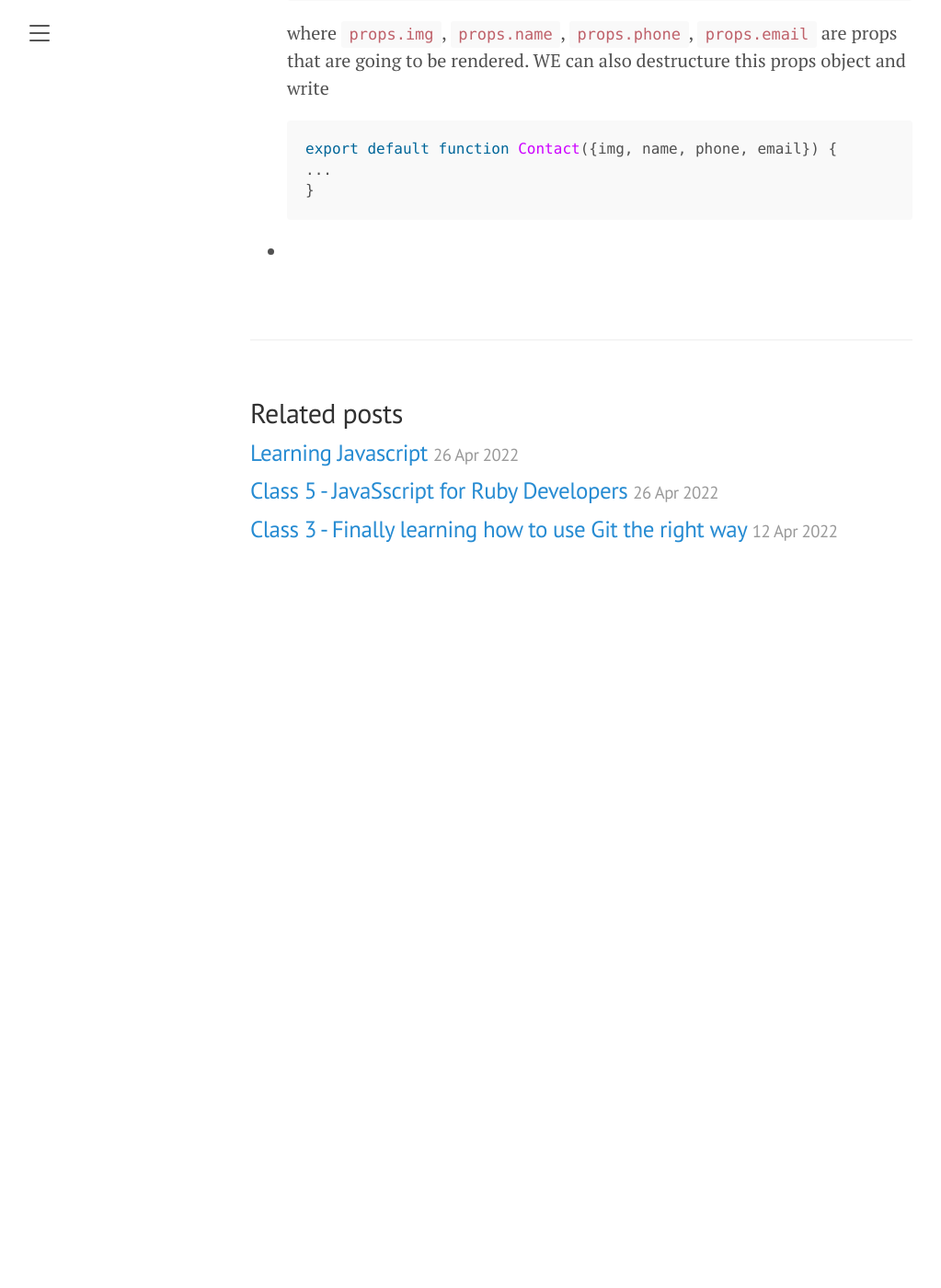
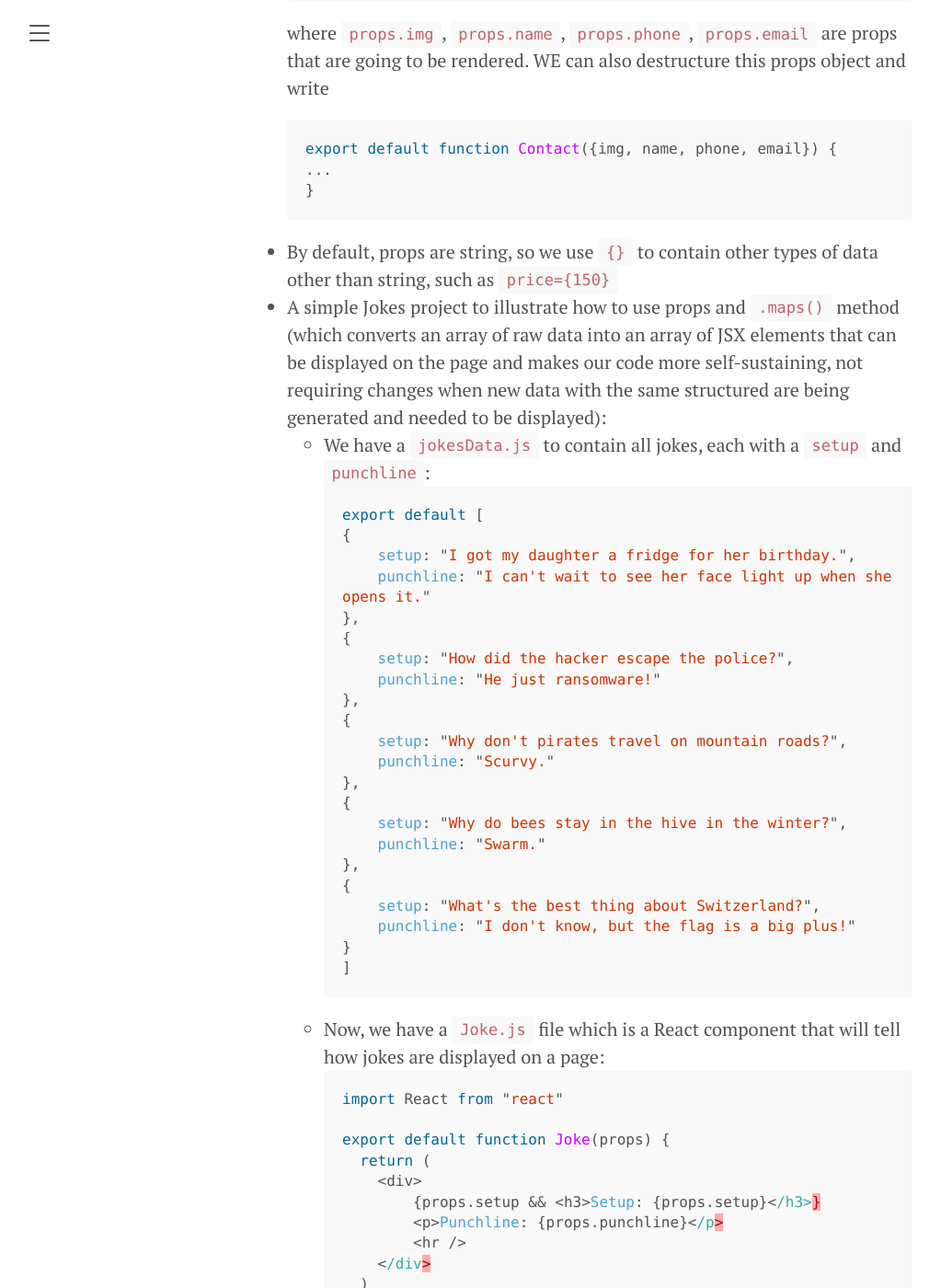
Before and after one commit to thaong91/tn-appdev-spr22, a Jekyll site: the page built from _posts/2022-05-06-learning-react.md, in a window 1280 px wide and 1400 px high, scrolled down 7294 px. Shown: the whole window at 92% size, without its empty margins (8-1031 px from the left). Built offline with Jekyll 4.4.1, drawn with Linux system fonts in a browser that asks for light colours; before the commit the page ends 7945 px from its top, so only the background shows below that; some of the changed text lies outside the part shown.

Commit message:
finish second lesson on Scrimba

````diff
--- a/_posts/2022-05-06-learning-react.md
+++ b/_posts/2022-05-06-learning-react.md
@@ -245,4 +245,95 @@ An imperative way to write our previous React code
   ...
   }
   ```
--
+- By default, props are string, so we use `{}` to contain other types of data other than string, such as `price={150}`
+- A simple Jokes project to illustrate how to use props and `.maps()` method (which converts an array of raw data into an array of JSX elements that can be displayed on the page and makes our code more self-sustaining, not requiring changes when new data with the same structured are being generated and needed to be displayed):
+  - We have a `jokesData.js` to contain all jokes, each with a `setup` and `punchline`:
+    ```javascript
+    export default [
+    {
+        setup: "I got my daughter a fridge for her birthday.",
+        punchline: "I can't wait to see her face light up when she opens it."
+    },
+    {
+        setup: "How did the hacker escape the police?",
+        punchline: "He just ransomware!"
+    },
+    {
+        setup: "Why don't pirates travel on mountain roads?",
+        punchline: "Scurvy."
+    },
+    {
+        setup: "Why do bees stay in the hive in the winter?",
+        punchline: "Swarm."
+    },
+    {
+        setup: "What's the best thing about Switzerland?",
+        punchline: "I don't know, but the flag is a big plus!"
+    }
+    ]
+    ```
+  - Now, we have a `Joke.js` file which is a React component that will tell how jokes are displayed on a page:
+    ```javascript
+    import React from "react"
+
+    export default function Joke(props) {
+      return (
+        <div>
+            {props.setup && <h3>Setup: {props.setup}</h3>}
+            <p>Punchline: {props.punchline}</p>
+            <hr />
+        </div>
+      )
+    }
+    ```
+  - Lastly, we'll compose an `App.js` file that will take in `Joke.js` component (and ideally other components as well, in the case of a more realistic webpage) and display:
+    ```javascript
+    import React from "react"
+    import Joke from "./Joke"
+    import jokesData from "./jokesData"
+
+    export default function App() {
+      const jokeElements = jokesData.map(joke => {
+        return <Joke setup={joke.setup} punchline={joke.punchline} />
+      })
+      return (
+          <div>
+              {jokeElements}
+          </div>
+      )
+    }
+    ```
+- We can actually make some small changes to `Joke.js` and `App.js` above to make our code more concise:
+  In `Joke.js`, instead of `props.setup`, we'll use: `props.item.setup`:
+  ```javascript
+  import React from "react"
+
+  export default function Joke(props) {
+    return (
+      <div>
+        {props.item.setup && <h3>Setup: {props.item.setup}</h3>}
+          <p>Punchline: {props.item.punchline}</p>
+          <hr />
+      </div>
+     )
+  }
+  ```
+  that will allow us to simplify `App.js`:
+  ```javascript
+  import React from "react"
+  import Joke from "./Joke"
+  import jokesData from "./jokesData"
+
+  export default function App() {
+    const jokeElements = jokesData.map(joke => {
+        return <Joke item={item} />
+      })
+      return (
+          <div>
+              {jokeElements}
+          </div>
+      )
+    }
+  ```
+  this might not look like a lot of improvements here, but for a page with more props/attributes to display, `item={item}` will really make a difference.
+- Another convention tha is commonly used is to spread object as props. So for the example above, we'll keep `props.setup` and `props.punchline` in `Jokes.js` file and in `App.js`, instead of `item={item}`, we'll use the spreading syntax `{...item}`. However, this might be a little bit confusing sometimes.
````
